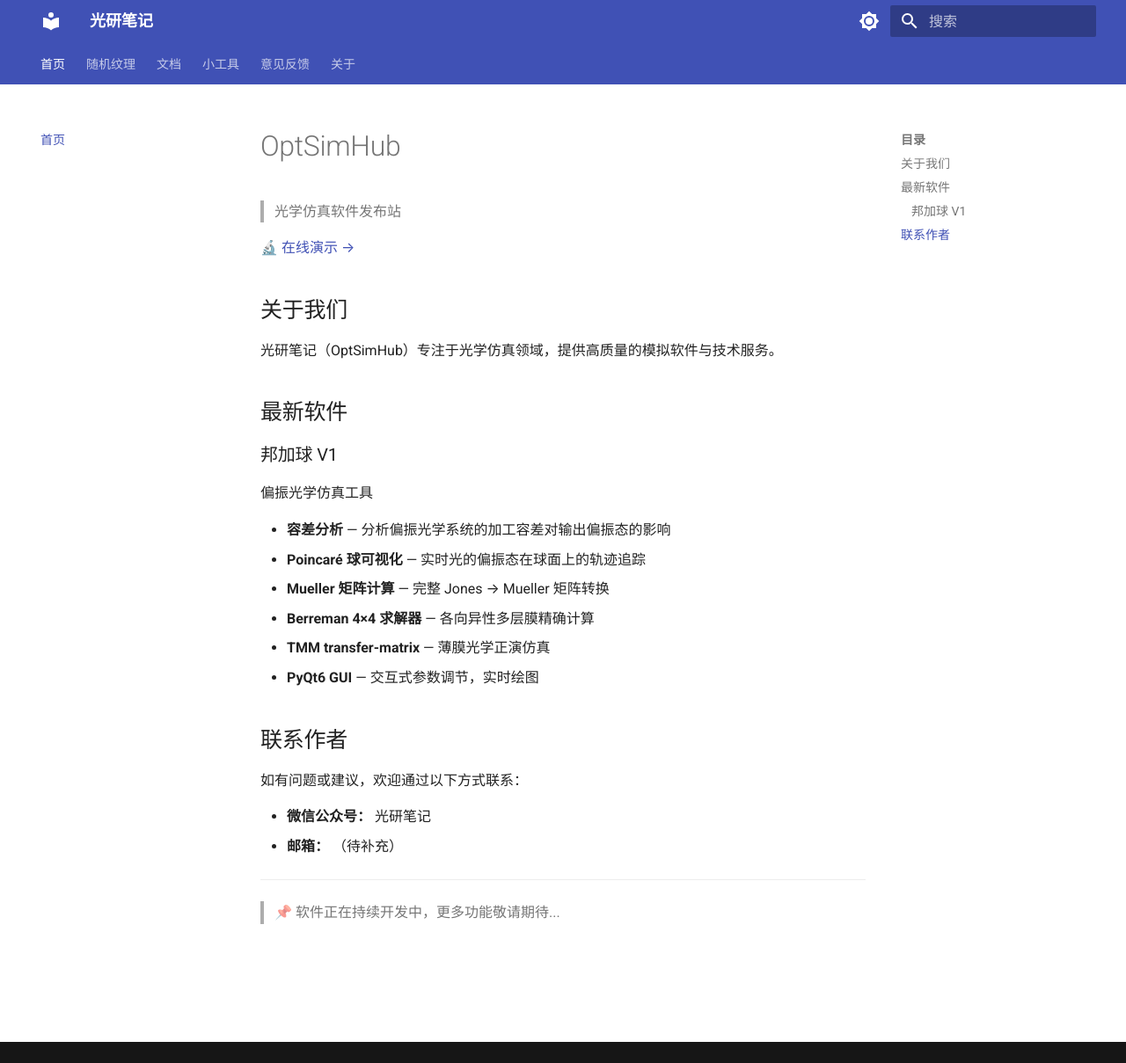
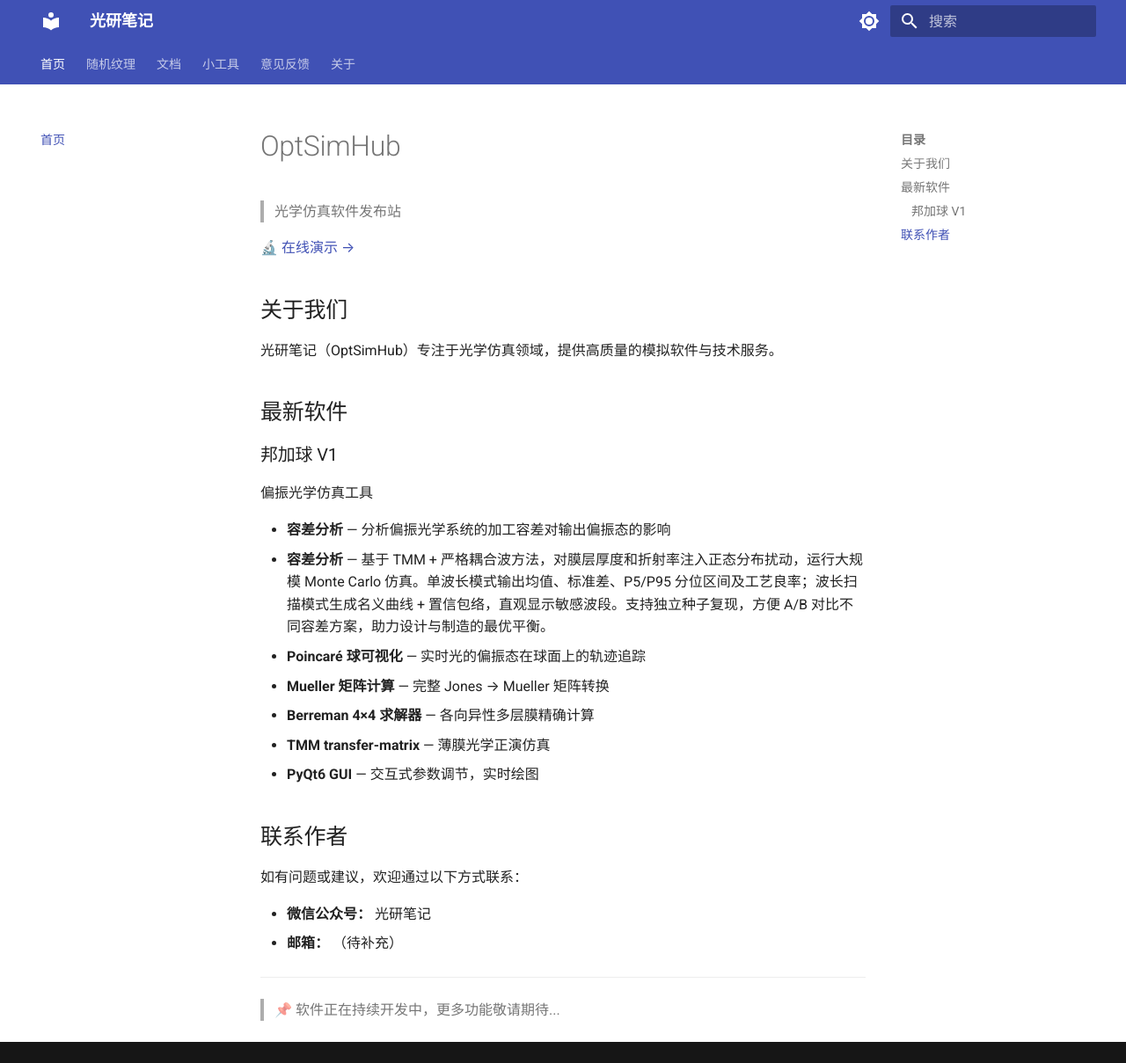
Before and after one commit to xiaoyong-boe/optsimhub-site, an MkDocs documentation site: the page built from docs/index.md, in a window 1280 px wide and 1209 px high. Shown: the whole window at 88% size. Built offline with MkDocs 1.6.1 and Material for MkDocs 9.7.7, drawn with Linux system fonts in a browser that asks for light colours.

Commit message:
add tolerance analysis feature intro to homepage

```diff
--- a/docs/index.md
+++ b/docs/index.md
@@ -15,6 +15,7 @@
 偏振光学仿真工具
 
 - **容差分析** — 分析偏振光学系统的加工容差对输出偏振态的影响
+- **容差分析** — 基于 TMM + 严格耦合波方法，对膜层厚度和折射率注入正态分布扰动，运行大规模 Monte Carlo 仿真。单波长模式输出均值、标准差、P5/P95 分位区间及工艺良率；波长扫描模式生成名义曲线 + 置信包络，直观显示敏感波段。支持独立种子复现，方便 A/B 对比不同容差方案，助力设计与制造的最优平衡。
 - **Poincaré 球可视化** — 实时光的偏振态在球面上的轨迹追踪
 - **Mueller 矩阵计算** — 完整 Jones → Mueller 矩阵转换
 - **Berreman 4×4 求解器** — 各向异性多层膜精确计算
```
